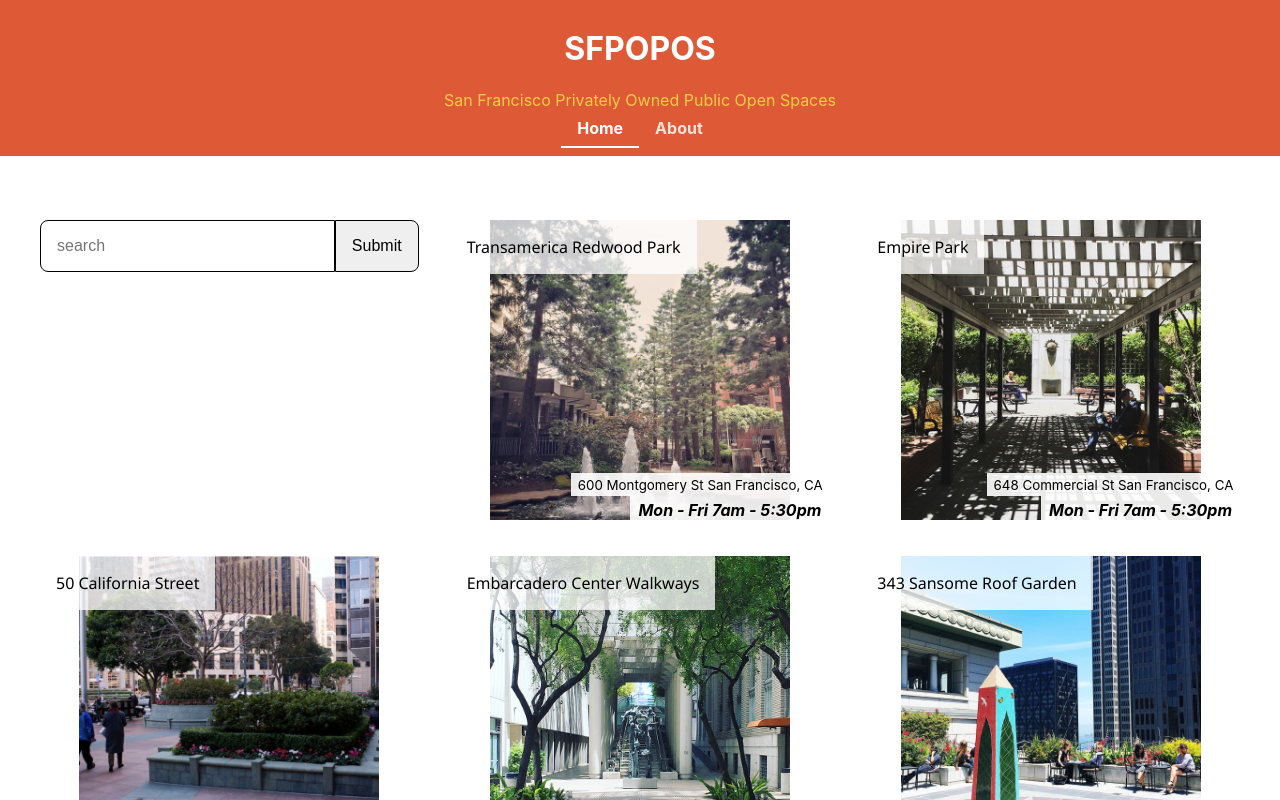
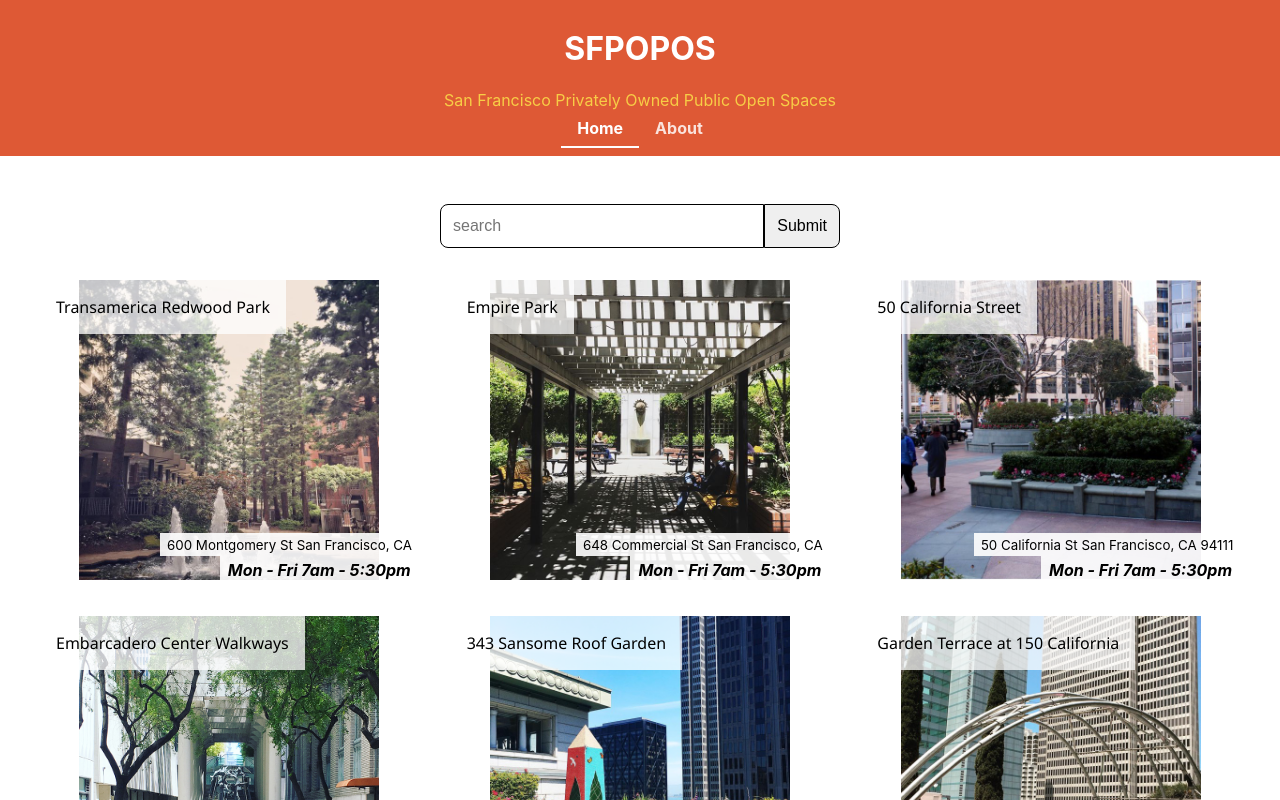
Before and after one commit to mcdott/1320-react-tutorial-sfpopos, a React (Create React App) app: page /#/ in a window 1280 px wide. Shown: the top 800 px of the page. Built offline with nearby package versions, Linux system fonts and the light colour scheme.

Commit message:
Centered search bar on home page and added styles to 'About' page

```diff
--- a/src/components/About.js
+++ /dev/null
@@ -1,17 +0,0 @@
-import React from 'react'
-
-function About() {
-  return (
-    <div>
-      <h1>About SFPOPOS</h1>
-      <p>POPOS are publicly accessible spaces in
-        forms of plazas, terraces, atriums, small
-        parks, and even snippets which are provided
-        and maintained by private developers. In San
-        Francisco, POPOS mostly appear in the Downtown
-        office district area.</p>
-    </div>
-  )
-}
-
-export default About;
--- /dev/null
+++ b/src/components/About/About.css
@@ -0,0 +1,12 @@
+.about-container {
+  text-align: center;
+  margin: auto;
+  max-width: 800px;
+  padding: 0 20px;
+}
+
+@media screen and (max-width: 600px) {
+  .about-container {
+    max-width: 400px;
+  }
+}
--- /dev/null
+++ b/src/components/About/About.js
@@ -0,0 +1,18 @@
+import React from "react";
+import "./About.css";
+
+function About() {
+  return (
+    <div className='about-container'>
+      <h1>About SFPOPOS</h1>
+      <p>
+        POPOS are publicly accessible spaces in forms of plazas, terraces,
+        atriums, small parks, and even snippets which are provided and
+        maintained by private developers. In San Francisco, POPOS mostly appear
+        in the Downtown office district area.
+      </p>
+    </div>
+  );
+}
+
+export default About;
--- a/src/components/POPOSList/POPOSList.css
+++ b/src/components/POPOSList/POPOSList.css
@@ -1,35 +1,47 @@
 .POPOSList {
+  display: grid;
+  grid-template-rows: auto 1fr;
+  max-width: 1200px;
+  margin: auto;
+  padding: 1em;
+}
+
+.spaces-container {
   display: grid;
   grid-template-columns: 1fr 1fr 1fr;
   grid-gap: 2em;
-  max-width: 1200px;
-  margin: auto;
-  padding: 2em;
+}
+
+.search-container {
+  padding-bottom: 2em;
 }
 
 /* Smaller screens and tablets */
 @media only screen and (max-width: 960px) {
-  .POPOSList {
+  .spaces-container {
     grid-template-columns: 1fr 1fr;
   }
 }
 
 /* Phones */
 @media only screen and (max-width: 600px) {
-  .POPOSList {
+  .spaces-container {
     grid-template-columns: 1fr;
   }
 }
 
+.space {
+  padding-bottom: 1em;
+}
+
 .POPOSList form {
   display: flex;
-  align-items: flex-start;
+  align-items: center;
 }
 
 .POPOSList form input,
 .POPOSList form button {
-  padding: 1em;
-  margin: 0;
+  padding: 0.75em;
   border: 1px solid;
   font-size: 1rem;
 }
@@ -38,9 +50,11 @@
   flex: 1;
   border-top-left-radius: 0.5em;
   border-bottom-left-radius: 0.5em;
+  margin-left: 25em;
 }
 
 .POPOSList form button {
   border-top-right-radius: 0.5em;
   border-bottom-right-radius: 0.5em;
+  margin-right: 25em;
 }
--- a/src/components/POPOSList/POPOSList.js
+++ b/src/components/POPOSList/POPOSList.js
@@ -1,9 +1,7 @@
-import React from "react";
-import { useState } from "react";
-
+import React, { useState } from "react";
 import POPOSSpace from "../POPOSSpace/POPOSSpace";
+import data from "../../sfpopos-data.json";
 import "./POPOSList.css";
-import data from "../../sfpopos-data.json";
 
 function POPOSList() {
   const [query, setQuery] = useState("");
@@ -26,11 +24,14 @@ function POPOSList() {
           address={address}
           hours={hours}
           image={images[0]}
+          className='space'
         />
       );
     });
+
   return (
     <div className='POPOSList'>
+      <div className='search-container'>
         <form>
           <input
             value={query}
@@ -39,25 +40,10 @@ function POPOSList() {
           />
           <button type='submit'>Submit</button>
         </form>
-      {spaces}
+      </div>
+      <div className='spaces-container'>{spaces}</div>
     </div>
   );
 }
 
 export default POPOSList;
-
-// function POPOSList() {
-//   const spaces = data.map(({ title, address, hours, images }, i) => {
-//     return (
-//       <POPOSSpace
-//         id={i}
-//         key={title}
-//         name={title}
-//         address={address}
-//         hours={hours}
-//         image={images[0]}
-//       />
-//     );
-//   });
-//   return <div className='POPOSList'>{spaces}</div>;
-// }
--- a/src/index.js
+++ b/src/index.js
@@ -4,7 +4,7 @@ import { HashRouter as Router, Routes, Route } from "react-router-dom";
 import "./index.css";
 import App from "./components/App";
 import POPOSList from "./components/POPOSList/POPOSList";
-import About from "./components/About";
+import About from "./components/About/About";
 import POPOSDetails from "./components/POPOSDetails/POPOSDetails";
 import reportWebVitals from "./reportWebVitals";
 
```
Lines whose indentation alone changed are shown as unchanged.
